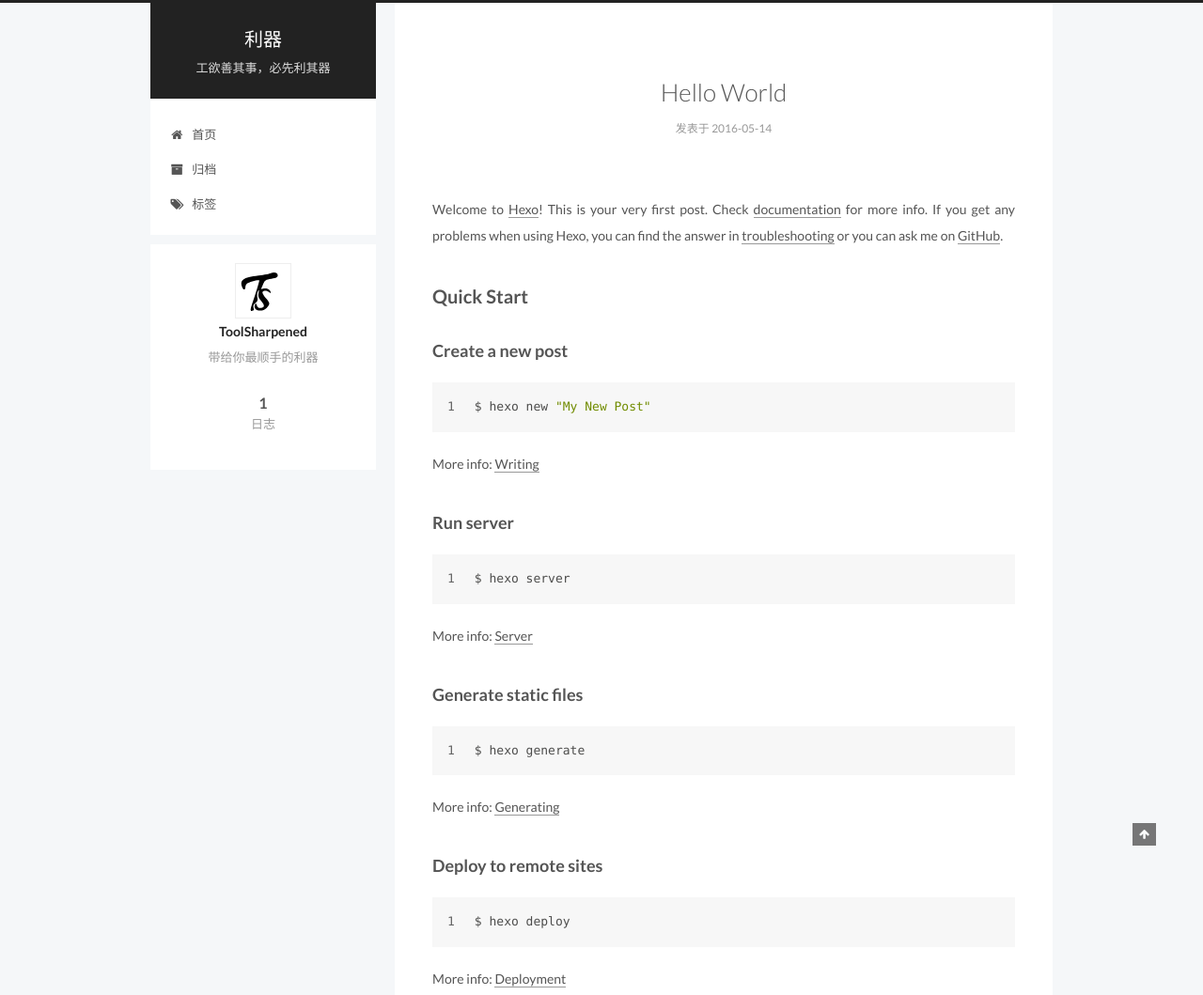
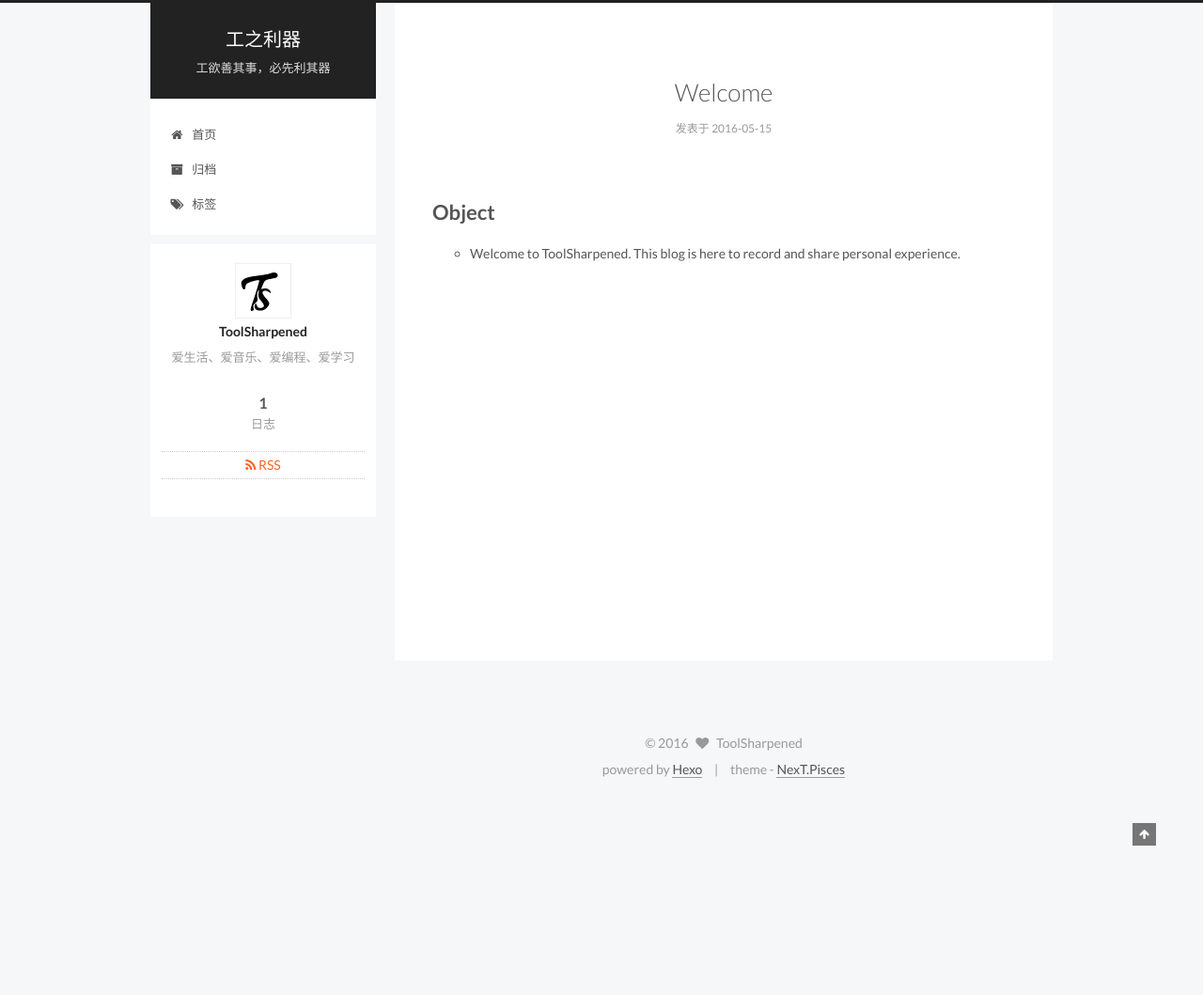
Before and after one commit to Zeeper/Zeeper.github.io, a plain HTML site: page index.html in a window 1280 px wide. Shown: the top 1059 px of the page at 94% size. After the commit the page ends 853 px from the top, so only its background shows below. Drawn offline with Linux system fonts and the light colour scheme.

Commit message:
Site updated: 2016-05-15 23:37:17

```diff
--- a/archives/2016/05/index.html
+++ b/archives/2016/05/index.html
@@ -74,6 +74,8 @@
 
 
 
+  <link rel="alternate" href="/atom.xml" title="工之利器" type="application/atom+xml" />
+
 
 
 
@@ -84,15 +86,15 @@
 
 
 
-<meta name="description" content="带给你最顺手的利器">
+<meta name="description" content="爱生活、爱音乐、爱编程、爱学习">
 <meta property="og:type" content="website">
-<meta property="og:title" content="利器">
+<meta property="og:title" content="工之利器">
 <meta property="og:url" content="http://yoursite.com/archives/2016/05/index.html">
-<meta property="og:site_name" content="利器">
-<meta property="og:description" content="带给你最顺手的利器">
+<meta property="og:site_name" content="工之利器">
+<meta property="og:description" content="爱生活、爱音乐、爱编程、爱学习">
 <meta name="twitter:card" content="summary">
-<meta name="twitter:title" content="利器">
-<meta name="twitter:description" content="带给你最顺手的利器">
+<meta name="twitter:title" content="工之利器">
+<meta name="twitter:description" content="爱生活、爱音乐、爱编程、爱学习">
 
 
 
@@ -105,12 +107,12 @@
     motion: true,
     duoshuo: {
       userId: 0,
-      author: '博主'
+      author: '作者'
     }
   };
 </script>
 
-  <title> 归档 | 利器 </title>
+  <title> 归档 | 工之利器 </title>
 </head>
 
 <body itemscope itemtype="http://schema.org/WebPage" lang="zh-Hans">
@@ -141,7 +143,7 @@
   <div class="custom-logo-site-title">
     <a href="/"  class="brand" rel="start">
       <span class="logo-line-before"><i></i></span>
-      <span class="site-title">利器</span>
+      <span class="site-title">工之利器</span>
       <span class="logo-line-after"><i></i></span>
     </a>
   </div>
@@ -242,9 +244,9 @@
 
       <h1 class="post-title">
 
-            <a class="post-title-link" href="/2016/05/14/hello-world/" itemprop="url">
+            <a class="post-title-link" href="/archives/Welcome.html" itemprop="url">
 
-                <span itemprop="name">Hello World</span>
+                <span itemprop="name">Welcome</span>
 
             </a>
 
@@ -252,9 +254,9 @@
 
       <div class="post-meta">
         <time class="post-time" itemprop="dateCreated"
-              datetime="2016-05-14T21:18:06+08:00"
-              content="2016-05-14" >
-          05-14
+              datetime="2016-05-15T23:12:16+08:00"
+              content="2016-05-15" >
+          05-15
         </time>
       </div>
 
@@ -302,7 +304,7 @@
                src="/images/avatar.svg"
                alt="ToolSharpened" />
           <p class="site-author-name" itemprop="name">ToolSharpened</p>
-          <p class="site-description motion-element" itemprop="description">带给你最顺手的利器</p>
+          <p class="site-description motion-element" itemprop="description">爱生活、爱音乐、爱编程、爱学习</p>
         </div>
         <nav class="site-state motion-element">
           <div class="site-state-item site-state-posts">
@@ -318,6 +320,13 @@
 
         </nav>
 
+
+          <div class="feed-link motion-element">
+            <a href="/atom.xml" rel="alternate">
+              <i class="fa fa-rss"></i>
+              RSS
+            </a>
+          </div>
 
 
         <div class="links-of-author motion-element">
@@ -355,11 +364,11 @@
 </div>
 
 <div class="powered-by">
-  由 <a class="theme-link" href="http://hexo.io">Hexo</a> 强力驱动
+  powered by <a class="theme-link" href="http://hexo.io">Hexo</a>
 </div>
 
 <div class="theme-info">
-  主题 -
+  theme -
   <a class="theme-link" href="https://github.com/iissnan/hexo-theme-next">
     NexT.Pisces
   </a>
--- a/css/main.css
+++ b/css/main.css
@@ -1549,7 +1549,7 @@ pre .javascript .function {
   width: 4px;
   height: 4px;
   border-radius: 50%;
-  background: #e3c4ff;
+  background: #6524de;
 }
 .links-of-blogroll {
   font-size: 13px;
--- a/index.html
+++ b/index.html
@@ -74,6 +74,8 @@
 
 
 
+  <link rel="alternate" href="/atom.xml" title="工之利器" type="application/atom+xml" />
+
 
 
 
@@ -84,15 +86,15 @@
 
 
 
-<meta name="description" content="带给你最顺手的利器">
+<meta name="description" content="爱生活、爱音乐、爱编程、爱学习">
 <meta property="og:type" content="website">
-<meta property="og:title" content="利器">
+<meta property="og:title" content="工之利器">
 <meta property="og:url" content="http://yoursite.com/index.html">
-<meta property="og:site_name" content="利器">
-<meta property="og:description" content="带给你最顺手的利器">
+<meta property="og:site_name" content="工之利器">
+<meta property="og:description" content="爱生活、爱音乐、爱编程、爱学习">
 <meta name="twitter:card" content="summary">
-<meta name="twitter:title" content="利器">
-<meta name="twitter:description" content="带给你最顺手的利器">
+<meta name="twitter:title" content="工之利器">
+<meta name="twitter:description" content="爱生活、爱音乐、爱编程、爱学习">
 
 
 
@@ -105,12 +107,12 @@
     motion: true,
     duoshuo: {
       userId: 0,
-      author: '博主'
+      author: '作者'
     }
   };
 </script>
 
-  <title> 利器 </title>
+  <title> 工之利器 </title>
 </head>
 
 <body itemscope itemtype="http://schema.org/WebPage" lang="zh-Hans">
@@ -143,7 +145,7 @@
   <div class="custom-logo-site-title">
     <a href="/"  class="brand" rel="start">
       <span class="logo-line-before"><i></i></span>
-      <span class="site-title">利器</span>
+      <span class="site-title">工之利器</span>
       <span class="logo-line-after"><i></i></span>
     </a>
   </div>
@@ -233,8 +235,8 @@
 
 
 
-                <a class="post-title-link" href="/2016/05/14/hello-world/" itemprop="url">
-                  Hello World
+                <a class="post-title-link" href="/archives/Welcome.html" itemprop="url">
+                  Welcome
                 </a>
 
 
@@ -247,8 +249,8 @@
               <i class="fa fa-calendar-o"></i>
             </span>
             <span class="post-meta-item-text">发表于</span>
-            <time itemprop="dateCreated" datetime="2016-05-14T21:18:06+08:00" content="2016-05-14">
-              2016-05-14
+            <time itemprop="dateCreated" datetime="2016-05-15T23:12:16+08:00" content="2016-05-15">
+              2016-05-15
             </time>
           </span>
 
@@ -277,15 +279,9 @@
 
 
 
-            <p>Welcome to <a href="https://hexo.io/" target="_blank" rel="external">Hexo</a>! This is your very first post. Check <a href="https://hexo.io/docs/" target="_blank" rel="external">documentation</a> for more info. If you get any problems when using Hexo, you can find the answer in <a href="https://hexo.io/docs/troubleshooting.html" target="_blank" rel="external">troubleshooting</a> or you can ask me on <a href="https://github.com/hexojs/hexo/issues" target="_blank" rel="external">GitHub</a>.</p>
-<h2 id="Quick-Start"><a href="#Quick-Start" class="headerlink" title="Quick Start"></a>Quick Start</h2><h3 id="Create-a-new-post"><a href="#Create-a-new-post" class="headerlink" title="Create a new post"></a>Create a new post</h3><figure class="highlight bash"><table><tr><td class="gutter"><pre><span class="line">1</span><br></pre></td><td class="code"><pre><span class="line">$ hexo new <span class="string">"My New Post"</span></span><br></pre></td></tr></table></figure>
-<p>More info: <a href="https://hexo.io/docs/writing.html" target="_blank" rel="external">Writing</a></p>
-<h3 id="Run-server"><a href="#Run-server" class="headerlink" title="Run server"></a>Run server</h3><figure class="highlight bash"><table><tr><td class="gutter"><pre><span class="line">1</span><br></pre></td><td class="code"><pre><span class="line">$ hexo server</span><br></pre></td></tr></table></figure>
-<p>More info: <a href="https://hexo.io/docs/server.html" target="_blank" rel="external">Server</a></p>
-<h3 id="Generate-static-files"><a href="#Generate-static-files" class="headerlink" title="Generate static files"></a>Generate static files</h3><figure class="highlight bash"><table><tr><td class="gutter"><pre><span class="line">1</span><br></pre></td><td class="code"><pre><span class="line">$ hexo generate</span><br></pre></td></tr></table></figure>
-<p>More info: <a href="https://hexo.io/docs/generating.html" target="_blank" rel="external">Generating</a></p>
-<h3 id="Deploy-to-remote-sites"><a href="#Deploy-to-remote-sites" class="headerlink" title="Deploy to remote sites"></a>Deploy to remote sites</h3><figure class="highlight bash"><table><tr><td class="gutter"><pre><span class="line">1</span><br></pre></td><td class="code"><pre><span class="line">$ hexo deploy</span><br></pre></td></tr></table></figure>
-<p>More info: <a href="https://hexo.io/docs/deployment.html" target="_blank" rel="external">Deployment</a></p>
+            <h1 id="Object"><a href="#Object" class="headerlink" title="Object"></a>Object</h1><ul>
+<li>Welcome to ToolSharpened. This blog is here to record and share personal experience.</li>
+</ul>
 
 
 
@@ -350,7 +346,7 @@
                src="/images/avatar.svg"
                alt="ToolSharpened" />
           <p class="site-author-name" itemprop="name">ToolSharpened</p>
-          <p class="site-description motion-element" itemprop="description">带给你最顺手的利器</p>
+          <p class="site-description motion-element" itemprop="description">爱生活、爱音乐、爱编程、爱学习</p>
         </div>
         <nav class="site-state motion-element">
           <div class="site-state-item site-state-posts">
@@ -366,6 +362,13 @@
 
         </nav>
 
+
+          <div class="feed-link motion-element">
+            <a href="/atom.xml" rel="alternate">
+              <i class="fa fa-rss"></i>
+              RSS
+            </a>
+          </div>
 
 
         <div class="links-of-author motion-element">
@@ -403,11 +406,11 @@
 </div>
 
 <div class="powered-by">
-  由 <a class="theme-link" href="http://hexo.io">Hexo</a> 强力驱动
+  powered by <a class="theme-link" href="http://hexo.io">Hexo</a>
 </div>
 
 <div class="theme-info">
-  主题 -
+  theme -
   <a class="theme-link" href="https://github.com/iissnan/hexo-theme-next">
     NexT.Pisces
   </a>
```
Also changed, not shown: archives/2016/index.html (+26 -17 lines), archives/Welcome.html (renamed from 2016/05/14/hello-world/index.html, +35 -30 lines), archives/index.html (+26 -17 lines), images/avatar.gif (deleted).
